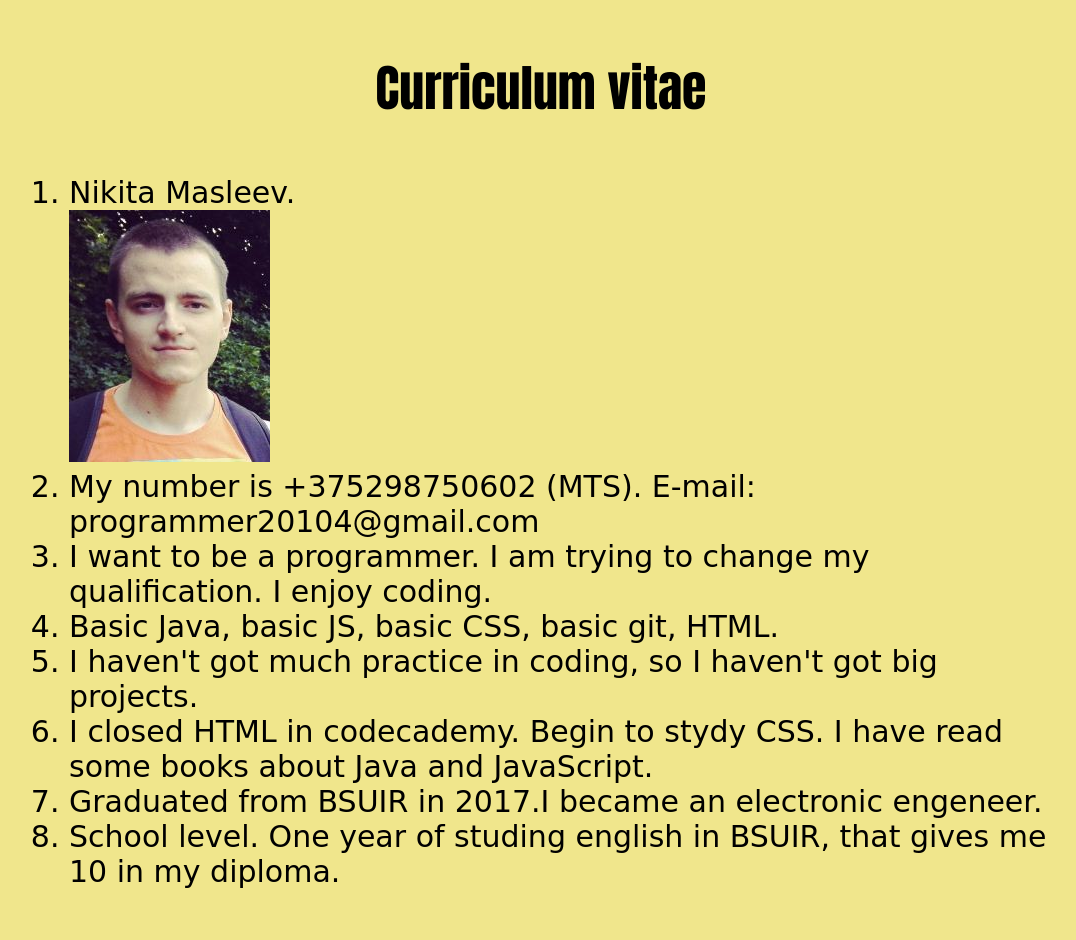
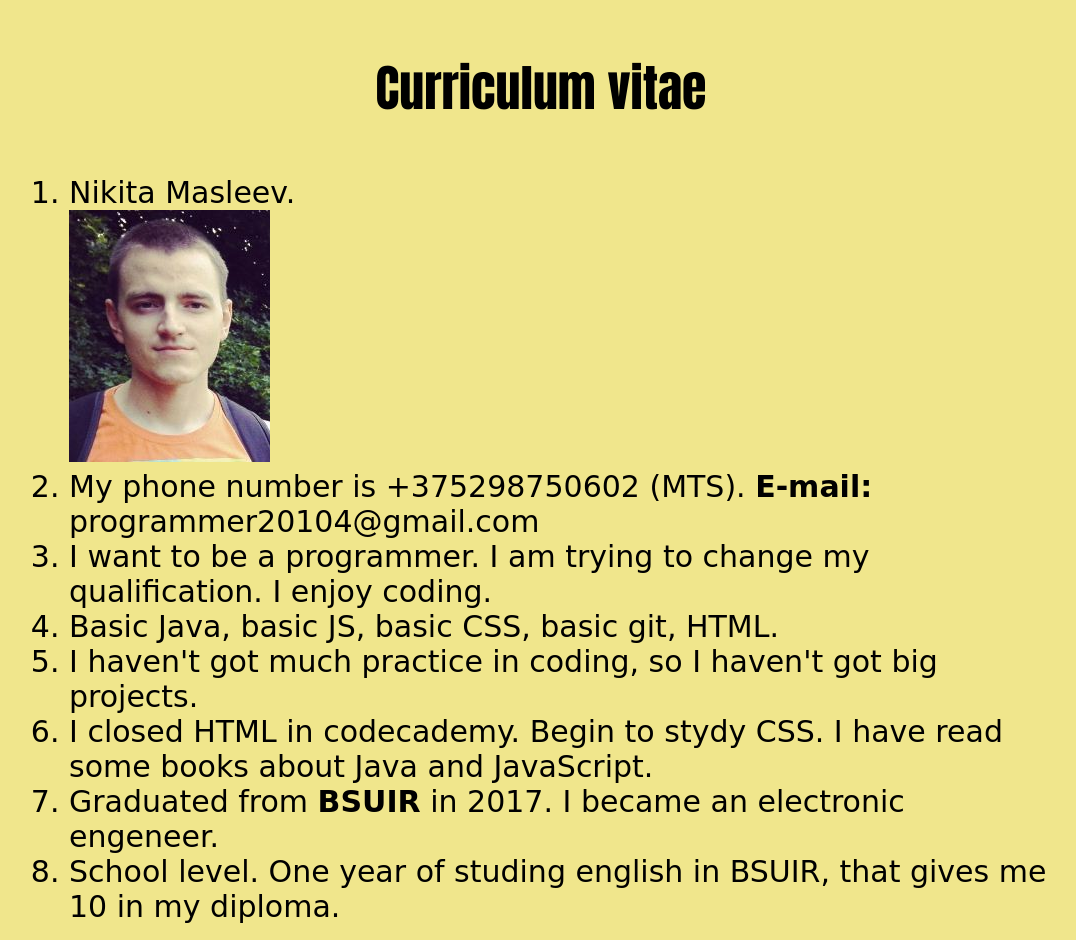
Before and after one commit to nightman20104/rsschool-codejam1-cv, a plain HTML site: page index.html in a window 1280 px wide. Shown: the whole page, without its empty margins (99-1175 px from the left). Before the commit the page ends 905 px from the top, so only its background shows below. Drawn offline with Linux system fonts and the light colour scheme.

Commit message:
feat: text changes

```diff
--- a/index.html
+++ b/index.html
@@ -12,13 +12,13 @@
       <li id='name'>Nikita Masleev.<br>
          <img src="foto.jpg" alt="">
       </li>
-      <li>My number is +375298750602 (MTS). E-mail: programmer20104@gmail.com</li>
+      <li>My phone number is +375298750602 (MTS). <strong>E-mail:</strong> programmer20104@gmail.com</li>
       <li>I want to be a programmer. I am trying to change my qualification. I enjoy coding.</li>
       <li>Basic Java, basic JS, basic CSS, basic git, HTML.</li>
       <li>I haven't got much practice in coding, so I haven't got big projects.</li>
       <li>I closed HTML in codecademy. Begin to stydy CSS. I have read some books about
           Java and JavaScript.</li>
-      <li>Graduated from BSUIR in 2017.I became an electronic engeneer.</li>
+      <li>Graduated from <strong>BSUIR</strong> in 2017. I became an electronic engeneer.</li>
       <li>School level. One year of studing english in BSUIR, that gives me 10 in my diploma.</li>
     </ol>
   </body>
```
